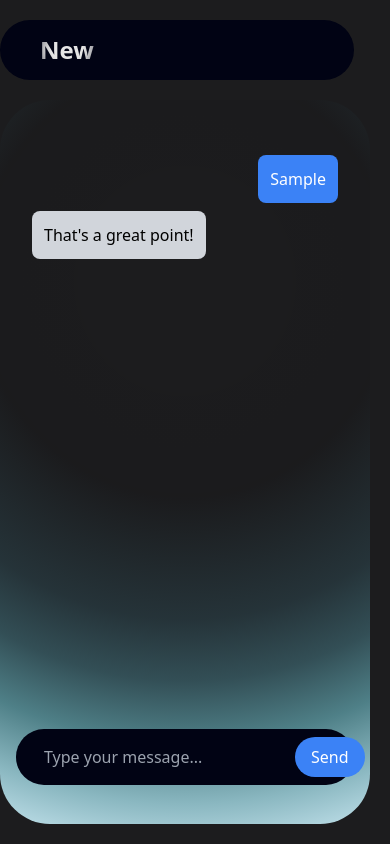
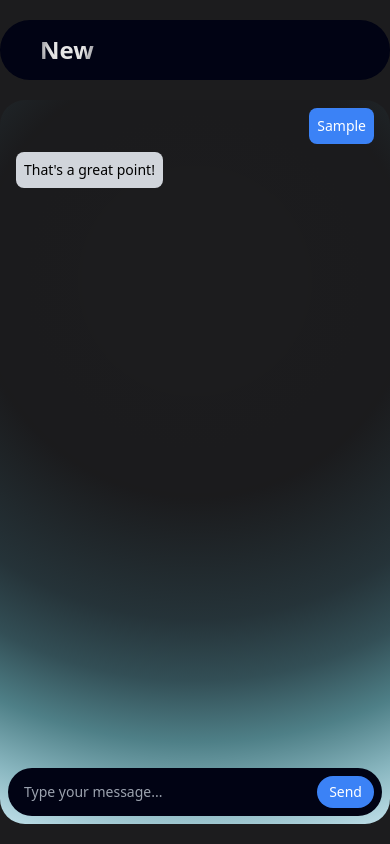
Before and after one commit to Anuran12/Ai-Chat-DB, a Next.js app: page /chats/new in a window 390 px wide. Both pictures are taken after typing "Sample" into the empty fields and a click on the button "Send". Built offline with nearby package versions, Linux system fonts and the light colour scheme; no server answers.

Commit message:
responsive 3

```diff
--- a/app/chats/new/page.tsx
+++ b/app/chats/new/page.tsx
@@ -3,8 +3,8 @@ import React from "react";
 
 export default function page() {
   return (
-    <div className="flex flex-col gap-5 py-5 pr-5 h-screen">
-      <div className=" bg-[#010314] py-3 px-10 rounded-[50px] mr-4">
+    <div className="flex flex-col gap-5 py-5 pr-0 md:pr-5 h-screen">
+      <div className=" bg-[#010314] py-3 px-10 rounded-[50px]">
         <h1 className="font-bold text-[1.5rem] bg-[radial-gradient(100%_100%_at_50%_50%,rgba(229,229,229,1)_30%,rgba(255,255,255,0.2)_85%)] text-transparent bg-clip-text text-center inline-block w-fit">
           New
         </h1>
--- a/app/page.tsx
+++ b/app/page.tsx
@@ -88,7 +88,7 @@ export default function Home() {
     <>
       {session ? (
         <div className="flex flex-col w-full pt-6 gap-3">
-          <div className=" bg-[#010314] py-3 px-10 rounded-[50px] mr-4">
+          <div className=" bg-[#010314] py-3 px-10 rounded-[50px]">
             <h1 className="font-bold text-[1.5rem] bg-[radial-gradient(100%_100%_at_50%_50%,rgba(229,229,229,1)_30%,rgba(255,255,255,0.2)_85%)] text-transparent bg-clip-text text-center inline-block w-fit">
               Home
             </h1>
--- a/components/Chat.tsx
+++ b/components/Chat.tsx
@@ -48,11 +48,11 @@ const ChatInterface: React.FC = () => {
   console.log(isFirstMessage);
 
   return (
-    <div className="flex flex-col h-full w-full bg-[radial-gradient(160%_85%_at_50%_25%,rgba(0,0,0,0)_10%,rgba(0,0,0,0.05)_35%,rgba(74,144,164,0.2)_55%,rgba(85,155,170,0.4)_65%,rgba(100,170,180,0.7)_75%,rgba(150,200,210,0.9)_85%,rgba(200,230,240,1)_95%,rgba(255,255,255,1)_100%)] rounded-[50px] items-center justify-center p-4">
+    <div className="flex flex-col h-[calc(100vh-120px)] md:h-full w-full bg-[radial-gradient(160%_85%_at_50%_25%,rgba(0,0,0,0)_10%,rgba(0,0,0,0.05)_35%,rgba(74,144,164,0.2)_55%,rgba(85,155,170,0.4)_65%,rgba(100,170,180,0.7)_75%,rgba(150,200,210,0.9)_85%,rgba(200,230,240,1)_95%,rgba(255,255,255,1)_100%)] rounded-[25px] md:rounded-[50px] items-center justify-between p-2 md:p-4">
       <div
         ref={chatMessagesRef}
-        className="flex-grow w-full overflow-y-auto p-4"
-        style={{ maxHeight: "70vh" }}
+        className="flex-grow w-full overflow-y-auto px-2 md:p-4 mb-4"
+        style={{ maxHeight: "calc(100vh - 200px)" }}
       >
         {messages.map((message, index) => (
           <div
@@ -62,7 +62,7 @@ const ChatInterface: React.FC = () => {
             }`}
           >
             <div
-              className={`p-3 rounded-lg max-w-[70%] ${
+              className={`p-2 md:p-3 rounded-lg max-w-[85%] md:max-w-[70%] text-sm md:text-base ${
                 message.sender === "user"
                   ? "bg-blue-500 text-white"
                   : "bg-gray-300 text-black"
@@ -73,10 +73,10 @@ const ChatInterface: React.FC = () => {
           </div>
         ))}
       </div>
-      <div className="flex items-center w-full bg-[#010314] rounded-full px-4 py-2">
+      <div className="flex items-center w-full bg-[#010314] rounded-full px-2 md:px-4 py-2 sticky bottom-0">
         <input
           type="text"
-          className="flex-grow bg-transparent text-white px-3 py-2 rounded-lg mr-2 focus:outline-none"
+          className="flex-grow bg-transparent text-white px-2 md:px-3 py-1.5 md:py-2 rounded-lg mr-2 focus:outline-none text-sm md:text-base"
           placeholder="Type your message..."
           value={inputValue}
           onChange={(e) => setInputValue(e.target.value)}
@@ -85,7 +85,7 @@ const ChatInterface: React.FC = () => {
           }}
         />
         <button
-          className="bg-blue-500 hover:bg-blue-600 text-white px-4 py-2 rounded-full"
+          className="bg-blue-500 hover:bg-blue-600 text-white px-3 md:px-4 py-1.5 md:py-2 rounded-full text-sm md:text-base"
           onClick={handleSendMessage}
         >
           Send
--- a/components/Sidebar.tsx
+++ b/components/Sidebar.tsx
@@ -132,7 +132,7 @@ export default function Sidebar() {
               isMobileMenuOpen ? "translate-x-0" : "-translate-x-full"
             } md:translate-x-0 fixed md:relative w-[80%] md:w-full h-screen transition-transform duration-300 ease-in-out z-40 bg-[#1c1c1e]`}
           >
-            <div className="flex gap-5 items-center pt-3">
+            <div className="flex gap-5 items-center justify-center pt-3">
               <Image src={Logo} alt="Logo" height={35} />
               <h1 className="font-bold text-[1rem]">
                 AI CHAT <span className="">DB</span>
@@ -468,7 +468,7 @@ export default function Sidebar() {
 
           {/* Folder Tree View Panel */}
           <div
-            className={`fixed left-0 md:left-[16%] top-0 h-full bg-[#010314] w-[85%] md:w-[15%] transform transition-transform duration-300 ease-in-out shadow-xl z-50 ${
+            className={`fixed left-0 md:left-[16%] top-0 h-full bg-[#010314] w-[85%] md:w-[15%] transform transition-transform duration-300 ease-in-out shadow-xl z-50 md:z-10 ${
               isTreeViewOpen ? "translate-x-0" : "-translate-x-full"
             }`}
           >
```
